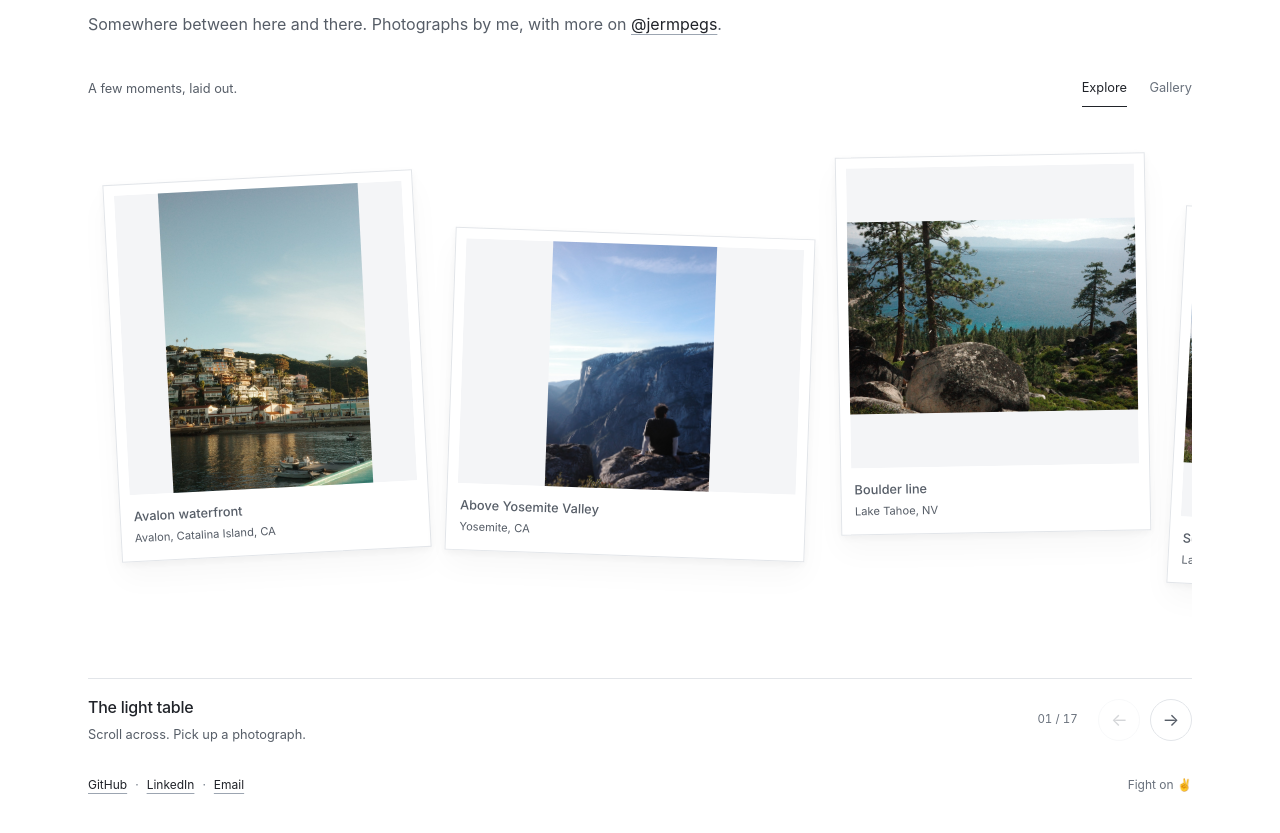
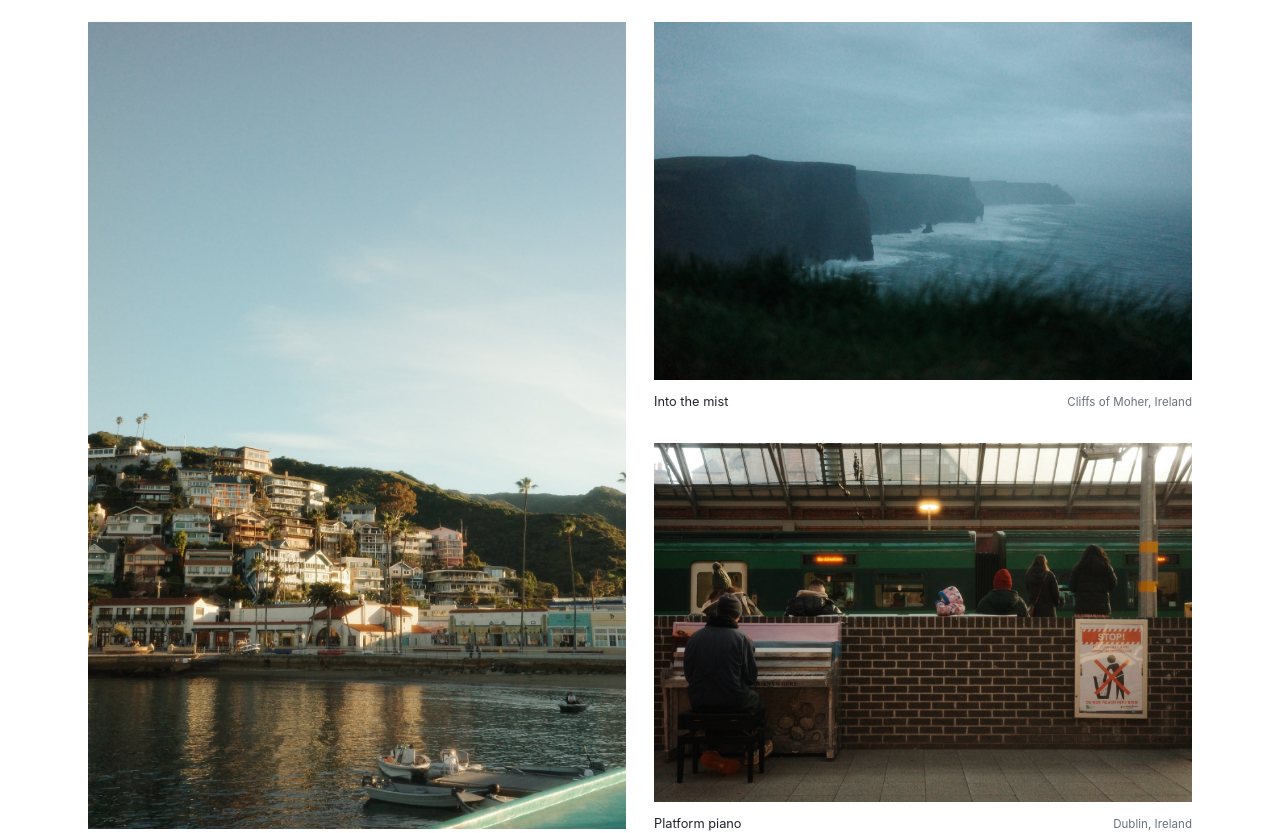
Before and after one commit to JermSed/portfo, a Next.js app: page /photos in a window 1280 px wide. Shown: the part 260-1093 px from the top of the page. Built offline with nearby package versions, Linux system fonts and the light colour scheme.

Commit message:
Simplify photo gallery and remove site characters

```diff
--- a/src/app/globals.css
+++ b/src/app/globals.css
@@ -1472,40 +1472,27 @@ footer { margin-top: 2rem !important; font-size: .75rem !important; }
 @media(max-width:1050px) { .portfolio-projects { grid-template-columns:repeat(2,minmax(0,1fr)); } }
 @media(max-width:650px) { .portfolio-projects { grid-template-columns:1fr; gap:1.3rem; }.product-overview { flex-direction:column; gap:1.5rem; padding-top:2rem; }.product-hero { padding:2.2rem 0 1.5rem; }.project-summary { padding:1rem; } }
 
-/* Photography uses the same quiet, editorial layout as the rest of the site. */
-.photo-space-toolbar { display:flex;align-items:center;justify-content:space-between;gap:1rem;margin:2rem 0 1.5rem;color:var(--text-secondary);font-size:.8rem; }
-.photo-space-toolbar [role=group] { display:flex;gap:1.4rem; }
-.photo-space-toolbar button { padding:.5rem 0;border-bottom:1px solid transparent;color:var(--text-tertiary); }
-.photo-space-toolbar button[aria-pressed=true] { border-color:var(--text);color:var(--text); }
-/* Finite, staggered prints: native scrolling keeps touch and trackpad motion direct. */
-.photo-sequence-track { display:flex;gap:28px;overflow-x:auto;scrollbar-width:thin;scrollbar-color:var(--border) transparent;overscroll-behavior-x:contain;padding:24px 24px 48px;align-items:flex-start;scroll-padding:24px; }
-.photo-sequence-frame { position:relative;flex:0 0 310px;min-width:0;cursor:zoom-in;padding:10px 10px 14px;background:var(--bg);border:1px solid var(--border);box-shadow:0 3px 8px #0000000c,0 16px 30px #00000008;margin-top:var(--print-offset);transform:rotate(var(--print-tilt));transition:transform .25s ease,box-shadow .25s ease;text-align:left; }
-.photo-sequence-frame:nth-child(3n+2) { flex-basis:360px; }
-.photo-sequence-frame img { display:block;width:100%;height:300px;object-fit:contain;background:var(--bg-subtle); }
-.photo-sequence-frame:nth-child(3n+2) img { height:245px; }
-.photo-print-caption { display:block;padding:12px 3px 0; }
-.photo-print-caption strong { display:block;font-size:.8rem;font-weight:500; }
-.photo-print-caption > span { display:block;font-size:.7rem;color:var(--text-secondary);margin-top:4px;opacity:0;transition:opacity .2s; }
-.photo-sequence-frame:hover,.photo-sequence-frame:focus-visible { z-index:2;transform:translateY(-8px) rotate(0);box-shadow:0 8px 16px #00000010,0 20px 36px #00000012; }
-.photo-sequence-frame:hover .photo-print-caption > span,.photo-sequence-frame:focus-visible .photo-print-caption > span { opacity:1; }
-.photo-sequence-frame:focus-visible { outline:2px solid var(--focus-ring);outline-offset:4px; }
-@media(hover:none) { .photo-print-caption > span { opacity:1; } }
-@media(prefers-reduced-motion:reduce) { .photo-sequence-frame,.photo-print-caption > span { transition:none; }.photo-sequence-frame:hover,.photo-sequence-frame:focus-visible { transform:rotate(var(--print-tilt)); } }
-.photo-sequence-footer { display:flex;justify-content:space-between;align-items:center;gap:1rem;margin-top:1.25rem;padding-top:1rem;border-top:1px solid var(--border); }
-.photo-sequence-caption h2 { margin:0;font-size:1rem;font-weight:500;letter-spacing:-.015em; }
-.photo-sequence-caption p { margin:.35rem 0 0;font-size:.8rem;color:var(--text-secondary); }
-.photo-sequence-controls { display:flex;align-items:center;gap:.6rem; }
-.photo-sequence-controls span { font-size:.72rem;font-variant-numeric:tabular-nums;color:var(--text-tertiary);margin-right:.7rem;white-space:nowrap; }
-.photo-sequence-controls button { width:42px;height:42px;border:1px solid var(--border);border-radius:50%;font-size:1.1rem; }
-.photo-sequence-controls button:hover:not(:disabled) { background:var(--bg-subtle); }
-.photo-sequence-controls button:disabled { opacity:.25;cursor:default; }
-.photo-page-header h1 { font-size:clamp(2.5rem,5vw,4rem); }
-.photo-page-intro { margin-top:1rem;font-size:1rem; }
-.photo-page-header { margin-bottom:0; }
-@media(max-width:600px) { .photo-sequence-track { gap:28px;scroll-snap-type:x proximity;padding:16px 10px 28px; }.photo-sequence-frame,.photo-sequence-frame:nth-child(3n+2) { flex-basis:76vw;max-width:330px;margin-top:12px;transform:none;scroll-snap-align:center; }.photo-sequence-frame img,.photo-sequence-frame:nth-child(3n+2) img { height:300px; }.photo-space-toolbar { margin-top:1.5rem; }.photo-sequence-controls { gap:.4rem; }.photo-sequence-controls span { margin-right:.3rem; }.photo-sequence-caption h2 { font-size:.9rem; } }
-
 /* Buckit's wider source fills the card; its project page keeps the full frame. */
 .project-cover .buckit-card-preview video { height:100%; object-fit:cover; }
 
 /* Preserve Buckit’s native 40:21 ratio on its full-size demo, without letterboxing. */
 .product-preview-video .buckit-demo-player video { aspect-ratio:40/21; height:auto; object-fit:cover; }
+
+/* Photography: a quiet gallery with full, uncropped images. */
+.photo-gallery-page { padding-top: 1rem; }
+.gallery-header { display: flex; align-items: flex-end; justify-content: space-between; gap: 1.5rem; margin-bottom: 2.5rem; }
+.gallery-header h1 { font-size: clamp(2rem, 4vw, 3rem); font-weight: 500; letter-spacing: -.04em; }
+.gallery-header p { margin-top: .65rem; font-size: .85rem; color: var(--text-tertiary); }
+.gallery-header > a { font-size: .85rem; white-space: nowrap; }
+.photo-gallery-page .photo-grid { display: block; columns: 2; column-gap: 1.75rem; }
+.photo-gallery-page .photo-card { break-inside: avoid; margin: 0 0 2rem; padding: 0; border: 0; background: none; }
+.photo-gallery-page .photo-card-button { border-radius: 0; }
+.photo-gallery-page .photo-card-image { width: 100%; height: auto; aspect-ratio: auto; object-fit: contain; border: 0; border-radius: 0; }
+.photo-gallery-page .photo-card-caption { margin-top: .75rem; gap: .25rem .75rem; }
+.photo-gallery-page .photo-card-title { font-size: .8rem; font-weight: 400; }
+.photo-gallery-page .photo-card-meta { font-size: .72rem; white-space: normal; }
+@media (max-width: 600px) {
+  .gallery-header { margin-bottom: 2rem; }
+  .photo-gallery-page .photo-grid { columns: 1; }
+  .photo-gallery-page .photo-card { margin-bottom: 1.75rem; }
+}
--- a/src/app/layout.tsx
+++ b/src/app/layout.tsx
@@ -2,7 +2,6 @@ import type { Metadata, Viewport } from 'next';
 
 import SiteFooter from '../components/SiteFooter';
 import SiteNav from '../components/SiteNav';
-import StickWorld from '../components/StickWorld';
 import { profile } from '../data/resume';
 
 import './globals.css';
@@ -44,7 +43,6 @@ export default function RootLayout({
         </a>
         {/* Chrome lives in one place, so it is in the same spot on every page. */}
         <SiteNav />
-        <StickWorld />
         <div className="container-page">
           <main id="main">{children}</main>
           <SiteFooter socials={profile.socials} email={profile.email} />
--- a/src/app/page.tsx
+++ b/src/app/page.tsx
@@ -11,12 +11,12 @@ export default function HomePage() {
       <div className="hero-topline"><span className="eyebrow">Software engineer</span><span className="eyebrow">San Francisco, CA</span></div>
       <h1>Jeremy <span>Sedillo.</span></h1>
       <div className="work-first-intro"><p>Building AI tools, creative software,<br />and systems people rely on.</p><a className="round-link" href="#projects" aria-label="Explore selected work">↓</a></div>
-      <div className="personal-intro"><p>I’m a Computer Engineering and Computer Science student at USC. I build software that brings together clear interfaces and reliable systems—from tools for filmmakers to platforms that help nonprofits serve their communities.</p><p>I’ve spent three summers as a software engineering intern at Amazon, co-founded Tally, and led development with Code The Change. I’m currently building SceneFlow, a filmmaking platform that connects collaborative storyboarding with AI-assisted editing.</p><p>Outside of software, I’m usually hiking, exploring somewhere new, or bringing a camera along. That curiosity carries into the things I build.</p></div>
+      <div className="personal-intro"><p>I’m a Computer Engineering and Computer Science student at USC. I build software that brings together clear interfaces and reliable systems, from tools for filmmakers to platforms that help nonprofits serve their communities.</p><p>I’ve spent three summers as a software engineering intern at Amazon, co-founded Tally, and led development with Code The Change. I’m currently building SceneFlow, a filmmaking platform that connects collaborative storyboarding with AI-assisted editing.</p><p>Outside of software, I’m usually hiking, exploring somewhere new, or bringing a camera along. </p></div>
       <p className="hero-credentials">Amazon internships ×3 <span>·</span> USC Computer Engineering &amp; CS <span>·</span> LavaLab</p>
     </header>
     <div className="page-section" id="projects"><ProjectsGrid items={projects} /></div>
-    <div className="career-grid page-section"><WorkList items={[{...workEntries[0],role:"Software Development Engineer Intern ×3",period:"2024–26"},...workEntries.filter(job=>job.name!=="Amazon")]} /><div><InvolvementList items={involvement} /><div className="resume-note"><span className="eyebrow">The longer version</span><a href="/Jeremy_Sedillo_Resume.pdf" className="body-link">View my résumé ↗</a></div></div></div>
+    <div className="career-grid page-section"><WorkList items={[{...workEntries[0],role:"Software Development Engineer Intern ×3",period:"2024–26"},...workEntries.filter(job=>job.name!=="Amazon")]} /><div><InvolvementList items={involvement} /><div className="resume-note"><span className="eyebrow">Résumé</span><a href="/Jeremy_Sedillo_Resume.pdf" className="body-link">View my résumé ↗</a></div></div></div>
     <div className="page-section journal-section"><ThoughtsList items={getAllThoughts()} /></div>
-    <section className="contact-section"><p className="eyebrow">Have something in mind?</p><a href={`mailto:${profile.email}`}>Let’s make it happen.<span>↗</span></a></section>
+    <section className="contact-section"><p className="eyebrow">Contact</p><a href={`mailto:${profile.email}`}>Get in touch.<span>↗</span></a></section>
   </>;
 }
--- a/src/app/photos/page.tsx
+++ b/src/app/photos/page.tsx
@@ -1,24 +1,25 @@
 import type { Metadata } from 'next';
 
-import PhotoSpace from '../../components/PhotoSpace';
+import PhotoGallery from '../../components/PhotoGallery';
 import { getPhotos } from '../../lib/photos';
 
 export const metadata: Metadata = {
   title: 'Photos',
-  description: 'Places I have pointed a camera at.',
+  description: 'Photography by Jeremy Sedillo.',
 };
 
 export default function PhotosPage() {
   const photos = getPhotos();
   return (
-    <>
-      <header className="page-header photo-page-header">
-        <h1>Photos</h1>
-        <p className="eyebrow mt-3">Photography · {photos.length} photos</p>
+    <div className="photo-gallery-page">
+      <header className="gallery-header">
+        <div>
+          <h1>Photos</h1>
+          <p>{photos.length} photographs</p>
+        </div>
+        <a className="body-link" href="https://www.instagram.com/jermpegs/">Instagram ↗</a>
       </header>
-
-      <p className="lede photo-page-intro">Somewhere between here and there. Photographs by me, with more on <a className="body-link" href="https://www.instagram.com/jermpegs/">@jermpegs</a>.</p>
-      <PhotoSpace items={photos} />
-    </>
+      <PhotoGallery items={photos} />
+    </div>
   );
 }
--- a/src/components/PhotoGallery.js
+++ b/src/components/PhotoGallery.js
@@ -22,9 +22,9 @@ function PhotoCard({ photo, index, onOpen, registerRef }) {
           src={photo.url}
           width={1200}
           height={800}
-          sizes="(max-width: 600px) 45vw, (max-width: 1200px) 48vw, 550px"
+          sizes="(max-width: 600px) calc(100vw - 48px), (max-width: 1200px) 46vw, 540px"
           alt={photo.title}
-          loading="lazy"
+          loading={index < 2 ? 'eager' : 'lazy'}
           decoding="async"
           className="photo-card-image"
         />
@@ -66,26 +66,17 @@ export default function PhotoGallery({ items }) {
 
   if (!items?.length) return null;
 
-  const columns = [
-    items.map((photo, index) => ({ photo, index })).filter(({ index }) => index % 2 === 0),
-    items.map((photo, index) => ({ photo, index })).filter(({ index }) => index % 2 === 1),
-  ];
-
   return (
     <>
-      <div className="photo-grid">
-        {columns.map((column, columnIndex) => (
-          <div key={columnIndex} className={columnIndex === 1 ? 'photo-column photo-column-offset' : 'photo-column'}>
-            {column.map(({ photo, index }) => (
+      <div className="photo-grid" aria-label="Photo gallery">
+        {items.map((photo, index) => (
           <PhotoCard
-                key={photo.title}
+            key={photo.url}
             photo={photo}
             index={index}
             onOpen={setOpenIndex}
             registerRef={registerRef}
           />
-            ))}
-          </div>
         ))}
       </div>
       {openIndex !== null && (
--- a/src/components/PhotoSpace.js
+++ b/src/components/PhotoSpace.js
@@ -1,82 +1 @@
-'use client';
-
-import dynamic from 'next/dynamic';
-import Image from 'next/image';
-import { useRef, useState } from 'react';
-import PhotoGallery from './PhotoGallery';
-
-const Lightbox = dynamic(() => import('./Lightbox'), { ssr: false });
-
-export default function PhotoSpace({ items }) {
-  const [view, setView] = useState('space');
-  const [selected, setSelected] = useState(0);
-  const [open, setOpen] = useState(null);
-  const track = useRef(null);
-  const images = useRef(new Map());
-
-  function goTo(index) {
-    const el = track.current;
-    if (!el) return;
-    el.scrollTo({
-      left: el.children[Math.max(0, Math.min(items.length - 1, index))].offsetLeft - el.firstElementChild.offsetLeft,
-      behavior: window.matchMedia('(prefers-reduced-motion: reduce)').matches ? 'instant' : 'smooth',
-    });
-  }
-
-  function onKeyDown(event) {
-    const delta = event.key === 'ArrowRight' ? 1 : event.key === 'ArrowLeft' ? -1 : 0;
-    if (delta) { event.preventDefault(); goTo(selected + delta); }
-    if (event.key === 'Home') { event.preventDefault(); goTo(0); }
-    if (event.key === 'End') { event.preventDefault(); goTo(items.length - 1); }
-  }
-
-  if (!items.length) return <p>No photographs yet.</p>;
-
-  return <>
-    <div className="photo-space-toolbar">
-      <p>{view === 'space' ? 'A few moments, laid out.' : 'The whole collection.'}</p>
-      <div role="group" aria-label="Photo layout">
-        <button aria-pressed={view === 'space'} onClick={() => { if (view !== 'space') { setSelected(0); setView('space'); } }}>Explore</button>
-        <button aria-pressed={view === 'grid'} onClick={() => setView('grid')}>Gallery</button>
-      </div>
-    </div>
-    {view === 'grid' ? <PhotoGallery items={items} /> :
-      <section className="photo-sequence" aria-label="Explore photographs" onKeyDown={onKeyDown}>
-        <div className="photo-sequence-track" ref={track} onScroll={event => {
-          const el = event.currentTarget;
-          const atEnd = el.scrollLeft + el.clientWidth >= el.scrollWidth - 2;
-          const positions = Array.from(el.children, child => Math.abs(child.offsetLeft - el.firstElementChild.offsetLeft - el.scrollLeft));
-          setSelected(atEnd ? items.length - 1 : positions.indexOf(Math.min(...positions)));
-        }}>
-          {items.map((item, i) => <button
-            key={item.url}
-            className="photo-sequence-frame"
-            aria-label={`Open ${item.title}`}
-            style={{ '--print-tilt': `${[-3, 2, -1, 3, -2][i % 5]}deg`, '--print-offset': `${[22, 78, 0, 58, 28][i % 5]}px` }}
-            onClick={() => setOpen(i)}
-          >
-            <Image
-              ref={node => { if (node) images.current.set(i, node); else images.current.delete(i); }}
-              src={item.url} alt={item.title} width={1500} height={1000}
-              sizes="(max-width: 600px) 76vw, 360px" priority={i === 0} draggable={false}
-            />
-            <span className="photo-print-caption"><strong>{item.title}</strong><span>{item.location}</span></span>
-          </button>)}
-        </div>
-        <div className="photo-sequence-footer">
-          <div className="photo-sequence-caption" aria-live="polite" aria-atomic="true">
-            <h2>The light table</h2>
-            <p>Scroll across. Pick up a photograph.</p>
-          </div>
-          <div className="photo-sequence-controls">
-            <span>{String(selected + 1).padStart(2, '0')} / {String(items.length).padStart(2, '0')}</span>
-            <button aria-label="Previous photograph" disabled={selected === 0} onClick={() => goTo(selected - 1)}>←</button>
-            <button aria-label="Next photograph" disabled={selected === items.length - 1} onClick={() => goTo(selected + 1)}>→</button>
-          </div>
-        </div>
-      </section>}
-    {open !== null && <Lightbox photos={items} index={open} onIndexChange={setOpen} onClose={() => setOpen(null)}
-      sourceRectFor={i => { const rect = images.current.get(i)?.getBoundingClientRect(); return rect && rect.left >= 0 && rect.right <= window.innerWidth ? rect : null; }}
-      aspectFor={i => { const image = images.current.get(i); return image?.naturalWidth / image?.naturalHeight || null; }} />}
-  </>;
-}
+export { default } from './PhotoGallery';
--- a/src/components/SiteFooter.js
+++ b/src/components/SiteFooter.js
@@ -22,7 +22,7 @@ export default function SiteFooter({ socials, email }) {
           </li>
         ))}
       </ul>
-      <span className="text-[color:var(--text-tertiary)]">Fight on ✌️</span>
+      <span className="text-[color:var(--text-tertiary)]">Jeremy Sedillo</span>
     </footer>
   );
 }
```
Lines whose indentation alone changed are shown as unchanged.
